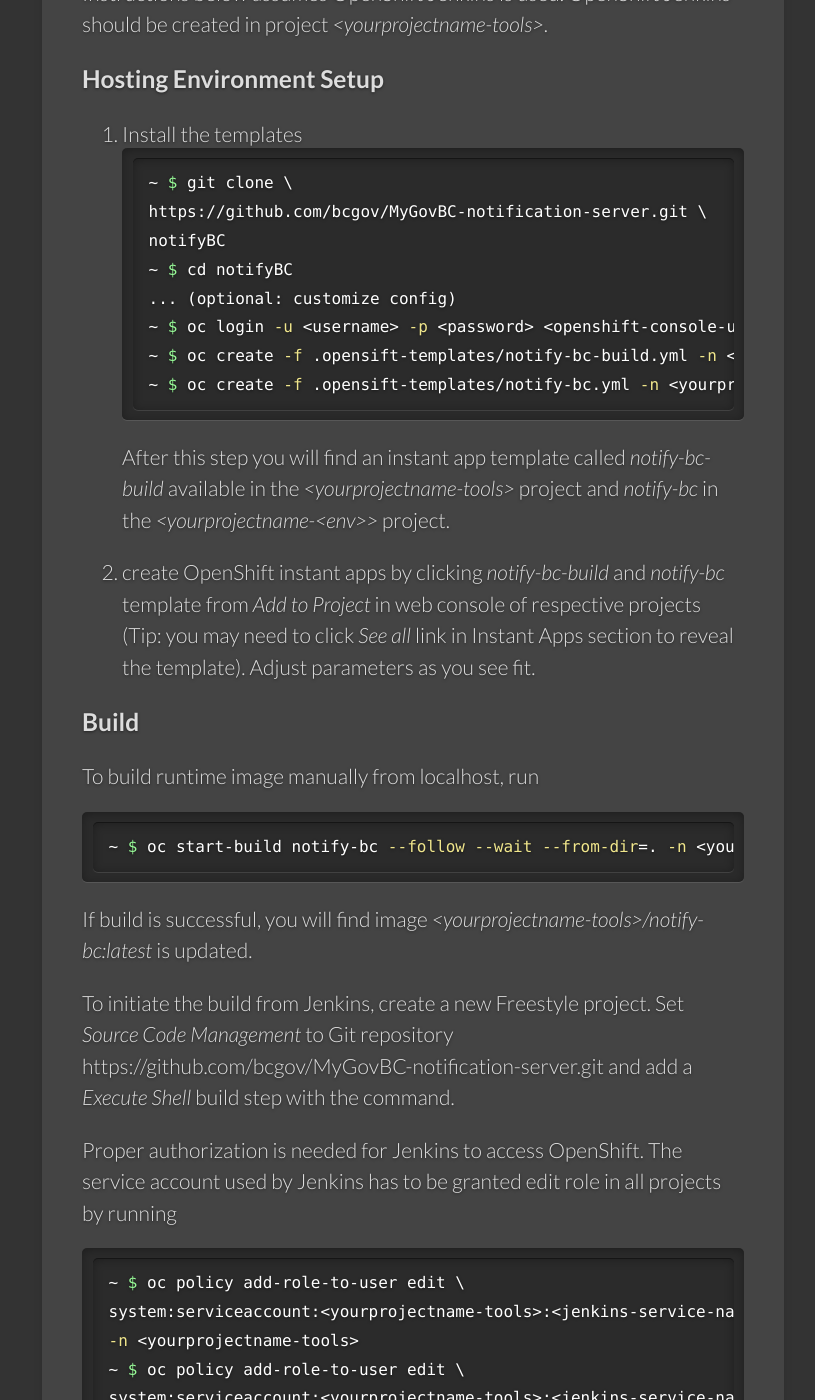
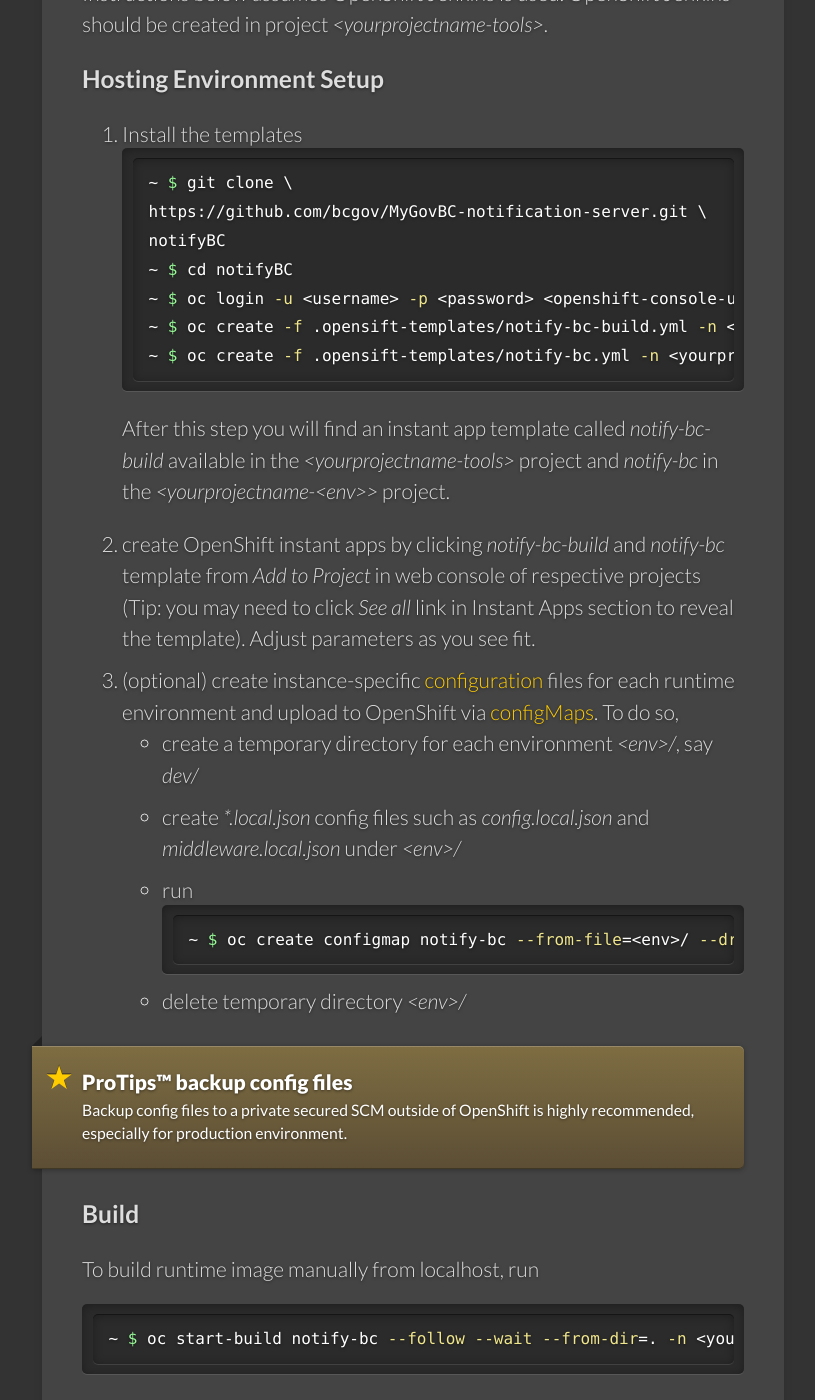
Before and after one commit to bcgov/MyGovBC-notification-server, a Jekyll site: the page built from docs/_docs/installation.md, in a window 1280 px wide and 1400 px high, scrolled down 3903 px. Shown: the whole window, without its empty margins (129-944 px from the left). Built offline with Jekyll 4.4.1, drawn with Linux system fonts in a browser that asks for light colours; some of the changed text lies outside the part shown.

Commit message:
updated docs to use configMaps

````diff
--- a/docs/_docs/installation.md
+++ b/docs/_docs/installation.md
@@ -95,13 +95,25 @@ If using Jenkins, all the software are pre-installed on OpenShift provided Jenki
 https://github.com/bcgov/MyGovBC-notification-server.git \
 notifyBC
 ~ $ cd notifyBC
-... (optional: customize config)
 ~ $ oc login -u <username> -p <password> <openshift-console-url>
 ~ $ oc create -f .opensift-templates/notify-bc-build.yml -n <yourprojectname-tools>
 ~ $ oc create -f .opensift-templates/notify-bc.yml -n <yourprojectname-<env>>
 ```
 After this step you will find an instant app template called *notify-bc-build* available in the *\<yourprojectname-tools\>* project and *notify-bc* in the *\<yourprojectname-\<env\>>* project.
 2. create OpenShift instant apps by clicking *notify-bc-build* and *notify-bc* template from *Add to Project* in web console of respective projects (Tip: you may need to click *See all* link in Instant Apps section to reveal the template). Adjust parameters as you see fit.
+3. (optional) create instance-specific [configuration](../configuration) files for each runtime environment and upload to OpenShift via [configMaps](https://docs.openshift.org/latest/dev_guide/configmaps.html). To do so,
+    * create a temporary directory for each environment *\<env\>/*, say *dev/*
+    * create **.local.json* config files such as *config.local.json* and *middleware.local.json* under *\<env\>/*
+    * run
+      ```sh
+      ~ $ oc create configmap notify-bc --from-file=<env>/ --dry-run -o yaml|oc replace -f- -n <yourprojectname-<env>>
+      ```
+    * delete temporary directory *\<env\>/*
+
+<div class="note">
+  <h5>ProTips™ backup config files</h5>
+  <p>Backup config files to a private secured SCM outside of OpenShift is highly recommended, especially for production environment.</p>
+</div>
 
 ### Build
 To build runtime image manually from localhost, run
@@ -147,6 +159,16 @@ oc tag <yourprojectname-tools>/notify-bc:latest <yourprojectname-test>/notify-bc
 ```
 The above command will deploy the latest (which should also be dev) runtime image to *test* env. The purpose of tagging runtime image of *test* env in both \<yourprojectname-test\>/notify-bc:latest and \<yourprojectname-tools\>/notify-bc:test is to use \<yourprojectname-tools\>/notify-bc:test as backup such that in case the image stream \<yourprojectname-test\>/notify-bc, which is used by *test* runtime pods, is deleted inadvertently, it can be recovered from \<yourprojectname-tools\>/notify-bc:test.
 
+### Update Configuration Files
+To update configurations files on a running environment
+
+```sh
+~ $ oc get configmaps notify-bc -o yaml -n <yourprojectname-<env>> > configMap.yml
+# modify configMap.yml...
+~ $ oc replace -f configMap.yml -n <yourprojectname-<env>>
+```
+For updated config files to take effect, manually run deployments of *notify-bc-app* and *notify-bc-cron*.
+
 ## Install Docs Website (Optional)
 If you want to contribute to *NotifyBC* docs beyond simple fix ups, you can install [Jekyll](https://jekyllrb.com/) through Ruby bundler and render this web site locally:
 
````
Also changed, not shown: .opensift-templates/notify-bc.yml, 1 other file.
